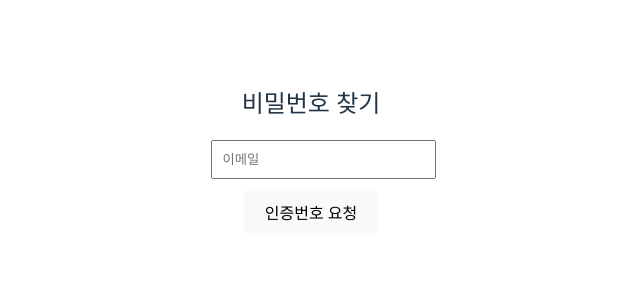
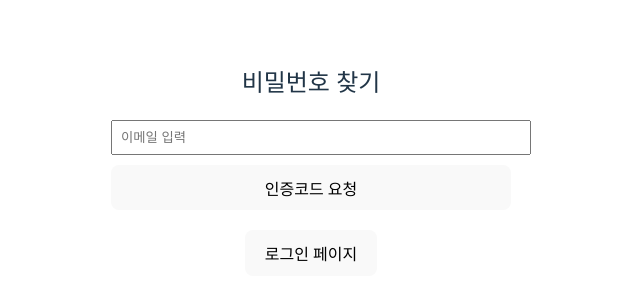
Before and after one commit to seolyeong333/WeatherWeb, a React (Vite) app in the folder frontend/: page /findpasswd in a window 1280 px wide. Shown: the part 240-540 px from the top of the page, without its empty margins (329-969 px from the left). Built offline with nearby package versions, Linux system fonts and the light colour scheme.

Commit message:
user 유효성 검사 및 링크 연결

```diff
--- a/frontend/src/pages/changepasswd.jsx
+++ b/frontend/src/pages/changepasswd.jsx
@@ -1,7 +1,12 @@
 import { useState } from "react";
+import { useLocation } from "react-router-dom";
+import { useNavigate } from "react-router-dom";
 
 function ChangePasswd() {
-  const [email, setEmail] = useState("");
+
+const location = useLocation();
+  const navigate = useNavigate();
+  const email = location.state?.email;
   const [password, setPassword] = useState("");
   const [confirmPassword, setConfirmPassword] = useState("");
   const [result, setResult] = useState("");
@@ -9,7 +14,7 @@ function ChangePasswd() {
   const handleChangePassword = async (e) => {
     e.preventDefault();
 
-    if ( !email || !password || !confirmPassword) {
+    if ( !password || !confirmPassword) {
       alert("모든 항목을 입력하세요.");
       return;
     }
@@ -34,20 +39,13 @@ function ChangePasswd() {
       console.error("비밀번호 변경 오류:", error);
       setResult("서버 오류가 발생했습니다.");
     }
+    navigate("/login");
   };
 
   return (
     <div style={{ margin: "100px", textAlign: "center" }}>
       <h2>비밀번호 변경</h2>
       <form onSubmit={handleChangePassword}>
-        <input
-          type="email"
-          placeholder="이메일"
-          value={email}
-          onChange={(e) => setEmail(e.target.value)}
-          required
-          style={{ width: "100%", maxWidth: "300px", padding: "10px", marginBottom: "10px" }}
-        /><br />
         <input
           type="password"
           placeholder="새 비밀번호"
--- a/frontend/src/pages/findpasswd.jsx
+++ b/frontend/src/pages/findpasswd.jsx
@@ -1,53 +1,92 @@
 import { useState } from "react";
+import { useNavigate } from "react-router-dom";
 
-function FindPasswd() {
+function EmailAuth() {
+  const navigate = useNavigate();
   const [email, setEmail] = useState("");
-  const [result, setResult] = useState("");
+  const [authKeySent, setAuthKeySent] = useState(""); // 서버에서 받은 인증코드
+  const [userInputKey, setUserInputKey] = useState(""); // 사용자가 입력하는 인증코드
+  const [emailStatus, setEmailStatus] = useState(""); // 인증 상태 메시지
 
-  const handleFindPasswd = async (e) => {
-    e.preventDefault();
 
+  // 이메일로 인증코드 요청
+  const sendEmailHandler = async () => {
     if (!email) {
-      alert(" 이메일을 입력하세요.");
+      alert("이메일을 입력하세요.");
       return;
     }
 
     try {
-      const response = await fetch("http://localhost:8080/api/users/password/reset", {
+      const response = await fetch(`http://localhost:8080/api/users/email/auth`, {
         method: "POST",
-        headers: {
-          "Content-Type": "application/json"
-        },
-        body: JSON.stringify({ email })
+        headers: { "Content-Type": "application/json" },
+        body: JSON.stringify({ email, type: "reset" })
       });
 
-      const data = await response.text();
-      setResult(data);
+      const data = await response.text(); // 서버가 문자열(userId, duplicate, none, fail 등)을 리턴하니까
+
+      if (data === "fail") {
+        setEmailStatus("메일 전송에 실패했습니다.");
+      } else if ( data === "notFound") {
+        setEmailStatus("이메일이 존재하지 않습니다. 다시 확인해주세요.")
+      }
+       else {
+        setAuthKeySent(data); // 인증코드 저장
+        setEmailStatus("인증 메일을 보냈습니다. 이메일을 확인하세요.");
+      }
     } catch (error) {
-      console.error("비밀번호 찾기 오류:", error);
-      setResult("서버 오류가 발생했습니다.");
+      console.error(error);
+      setEmailStatus("서버 연결 실패");
+    }
+  };
+
+  // 사용자가 입력한 인증코드 확인
+  const verifyAuthKeyHandler = () => {
+    if (authKeySent === "") {
+      alert("먼저 이메일 인증코드를 요청하세요.");
+      return;
+    }
+
+    if (authKeySent === userInputKey.trim()) {
+      alert("인증 성공!");
+      navigate("/changepasswd", { state: { email } });
+    } else {
+      alert("인증 실패. 올바른 인증코드를 입력하세요.");
     }
   };
 
   return (
-    <div style={{ margin: "100px", textAlign: "center" }}>
+    <div style={{ padding: "20px", maxWidth: "400px", margin: "auto" }}>
       <h2>비밀번호 찾기</h2>
-      <form onSubmit={handleFindPasswd}>
-        <input type="email" name="email" placeholder="이메일" value={email} onChange={(e) => setEmail(e.target.value)} required
-          style={{ width: "100%", maxWidth: "300px", padding: "10px", marginBottom: "10px" }}
-        /><br />
-        <button type="submit" style={{ padding: "10px 20px" }}>
-          인증번호 요청
-        </button>
-      </form>
 
-      {result && (
-        <p style={{ marginTop: "30px", fontWeight: "bold", color: "blue" }}>
-          {result}
-        </p>
+      <input
+        type="email"
+        placeholder="이메일 입력"
+        value={email}
+        onChange={(e) => setEmail(e.target.value)}
+        style={{ width: "100%", padding: "8px", marginBottom: "10px" }}
+      />
+      <button onClick={sendEmailHandler} style={{ width: "100%", marginBottom: "20px" }}>
+        인증코드 요청
+      </button>
+
+      {authKeySent && (
+        <>
+          <input
+            type="text"
+            placeholder="인증코드 입력"
+            value={userInputKey}
+            onChange={(e) => setUserInputKey(e.target.value)}
+            style={{ width: "100%", padding: "8px", marginBottom: "10px" }}
+          />
+          <button onClick={verifyAuthKeyHandler} style={{ width: "100%" }}> 인증하기 </button>
+
+        </>
       )}
+      <button onClick={() => navigate("/login")}> 로그인 페이지 </button>
+      {emailStatus && <p style={{ marginTop: "20px", color: "red" }}>{emailStatus}</p>}
     </div>
   );
 }
 
-export default FindPasswd;
+export default EmailAuth;
--- a/frontend/src/pages/login.jsx
+++ b/frontend/src/pages/login.jsx
@@ -2,11 +2,11 @@ import { useState } from "react";
 import { useNavigate } from "react-router-dom"
 
 export function Login() {
+  const navigate = useNavigate();
   const [form, setForm] = useState({
     userId: "",
     password: ""
   });
-  const navigate = useNavigate();
 
   const changeHandler = (e) => {
     setForm({
@@ -48,6 +48,8 @@ export function Login() {
       <input type="text"name="email" placeholder="이메일" value={form.email} onChange={changeHandler} required/><br/><br/>
       <input type="password" name="password" placeholder="비밀번호" value={form.password} onChange={changeHandler} required/><br/><br/>
       <button type="submit">로그인</button>
+      <button onClick={() => navigate("/findpasswd")}> 비밀번호 찾기 </button>
+      <button onClick={() => navigate("/signup")}> 회원가입 </button>
       </form>
     </div>
   );
--- a/frontend/src/pages/signup.jsx
+++ b/frontend/src/pages/signup.jsx
@@ -1,34 +1,91 @@
 import { useState } from "react";
-import { useNavigate } from "react-router-dom"
+import { useNavigate } from "react-router-dom";
 
 function Signup() {
   const navigate = useNavigate();
 
-  // 생년월일 추가
   const [form, setForm] = useState({
     email: "",
     password: "",
     nickname: "",
     gender: "",
-    birthday: "" // ← 추가됨
+    birthday: ""
   });
 
+  const [authKeySent, setAuthKeySent] = useState("");
+  const [userInputKey, setUserInputKey] = useState("");
+  const [isVerified, setIsVerified] = useState(false);
+  const [emailStatus, setEmailStatus] = useState("");
+  const [emailReadOnly, setEmailReadOnly] = useState(false);
+
   const changeHandler = (e) => {
-    setForm({
-      ...form,
-      [e.target.name]: e.target.value
-    });
+    setForm({ ...form, [e.target.name]: e.target.value });
+  };
+
+  const sendEmailHandler = async () => {
+    if (!form.email) {
+      alert("이메일을 입력하세요.");
+      return;
+    }
+
+
+
+    try {
+      const response = await fetch("http://localhost:8080/api/users/email/auth", {
+        method: "POST",
+        headers: { "Content-Type": "application/json" },
+        body: JSON.stringify({ email: form.email, type: "signup" })
+      });
+
+      const data = await response.text();
+
+      if (data === "fail") {
+        setEmailStatus("메일 전송 실패");
+      } else if (data === "duplicate"){
+        setEmailStatus("이미 존재하는 이메일입니다.");
+      }else {
+        setAuthKeySent(data);
+        setEmailStatus("인증 메일을 보냈습니다. 이메일을 확인하세요.");
+      }
+    } catch (error) {
+      console.error(error);
+      setEmailStatus("서버 연결 실패");
+    }
+  };
+
+  const verifyAuthKeyHandler = () => {
+    if (authKeySent === "") {
+      alert("먼저 이메일 인증코드를 요청하세요.");
+      return;
+    }
+
+    if (authKeySent === userInputKey.trim()) {
+      alert("인증 성공!");
+      setEmailStatus("");
+      setIsVerified(true);
+      setEmailReadOnly(true);
+    } else {
+      alert("인증 실패. 올바른 인증코드를 입력하세요.");
+    }
   };
 
   const submitHandler = async (e) => {
     e.preventDefault();
 
+    if (!isVerified) {
+      alert("이메일 인증을 먼저 완료해주세요.");
+      return;
+    }
+
+    if (form.password !== form.repassword){
+      alert("비밀번호가 다릅니다. 다시 확인해주세요.")
+      return;
+    }
+
     try {
       const response = await fetch("http://localhost:8080/api/users", {
         method: "POST",
-        headers: {
-          "Content-Type": "application/json"
-        },
+        headers: { "Content-Type": "application/json" },
         body: JSON.stringify(form)
       });
 
@@ -36,7 +93,8 @@ function Signup() {
         alert("회원가입 성공!");
         navigate("/login");
       } else {
-        alert("회원가입 실패 ㅠㅠ");
+        const errorMsg = await response.text();
+        alert(errorMsg);
       }
     } catch (error) {
       console.error("Error:", error);
@@ -45,11 +103,25 @@ function Signup() {
   };
 
   return (
-    <div style={{ margin: "100px", textAlign: "center" }}>
+    <div style={{ margin: "100px auto", textAlign: "center", maxWidth: "500px" }}>
       <h2>회원가입</h2>
       <form onSubmit={submitHandler}>
-        <input type="email" name="email" placeholder="이메일" value={form.email} onChange={changeHandler} required /><br /><br />
+        <input type="email" name="email" placeholder="이메일" value={form.email} onChange={changeHandler} required readOnly={emailReadOnly}/><br /><br />
+        { !isVerified && (  // 이거 하면 인증 하면 버튼 쇼로롱 사라짐
+          <>
+            <button type="button" onClick={sendEmailHandler}>인증코드 요청</button><br /><br />
+          </>
+
+        )}
+        {authKeySent && !isVerified && ( // 인증 버튼 누르면 쇼로록 생겼다가 인증 하면 버튼 쇼로롱 사라짐
+          <>
+            <input type="text" placeholder="인증코드 입력" value={userInputKey} onChange={(e) => setUserInputKey(e.target.value)} />
+            <button type="button" onClick={verifyAuthKeyHandler}>인증하기</button><br /><br />
+          </>
+        )}
+
         <input type="password" name="password" placeholder="비밀번호" value={form.password} onChange={changeHandler} required /><br /><br />
+        <input type="password" name="repassword" placeholder="재비밀번호" value={form.repassword} onChange={changeHandler} required /><br /><br />
         <input type="text" name="nickname" placeholder="닉네임" value={form.nickname} onChange={changeHandler} required /><br /><br />
 
         <select name="gender" value={form.gender} onChange={changeHandler} required>
@@ -58,17 +130,13 @@ function Signup() {
           <option value="female">여자</option>
         </select><br /><br />
 
-        {/* 생년월일 입력 필드 추가 */}
-        <input
-          type="date"
-          name="birthday"
-          value={form.birthday}
-          onChange={changeHandler}
-          required
-        /><br /><br />
+        <input type="date" name="birthday" value={form.birthday} onChange={changeHandler} required /><br /><br />
 
         <button type="submit">회원가입</button>
+        <button onClick={() => navigate("/login")}> 로그인 페이지 </button>
       </form>
+
+      {emailStatus && <p style={{ color: "red" }}>{emailStatus}</p>}
     </div>
   );
 }
```
Also changed, not shown: 2 other files (tests, documents, lock files or other folders).
